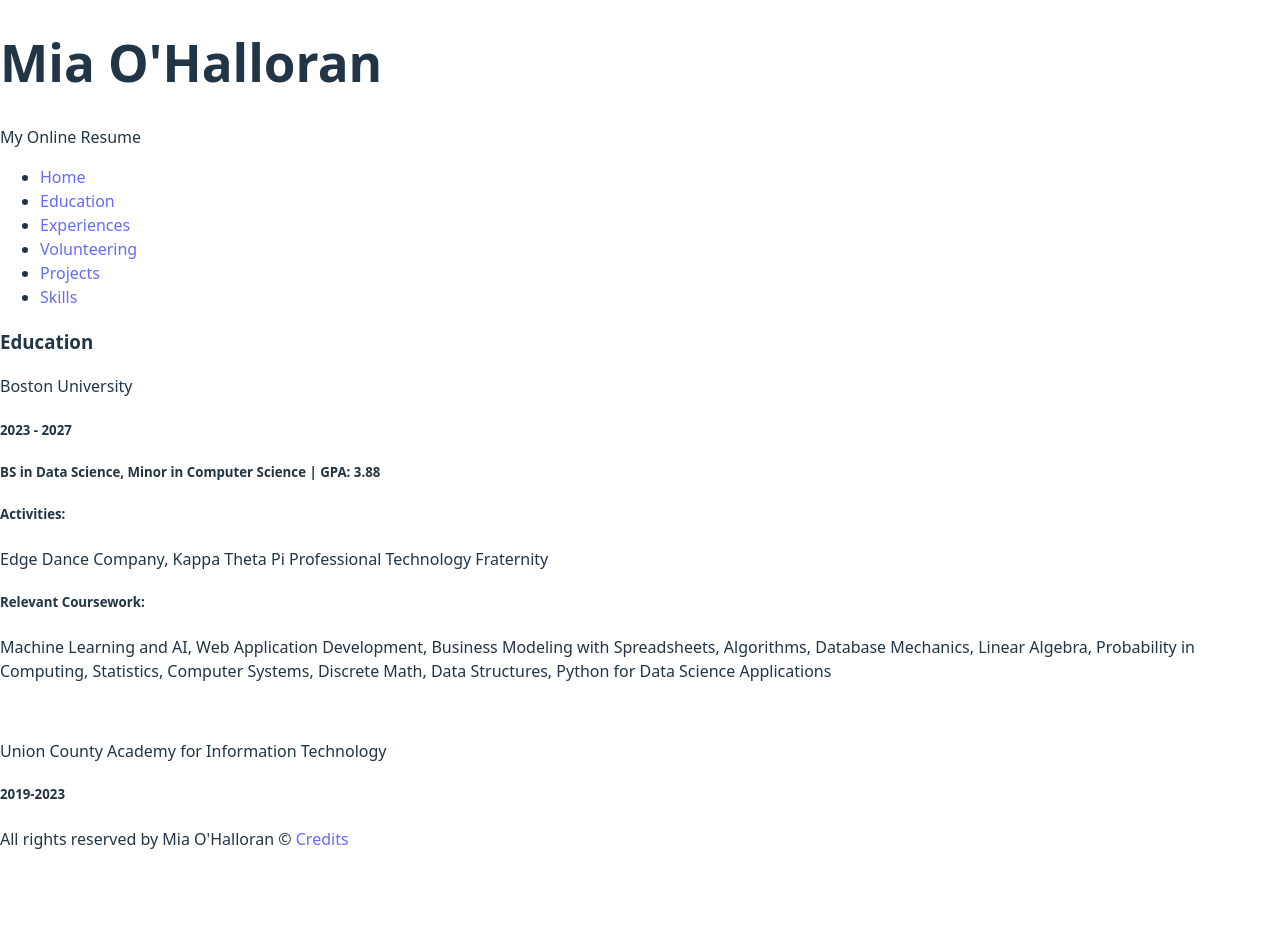
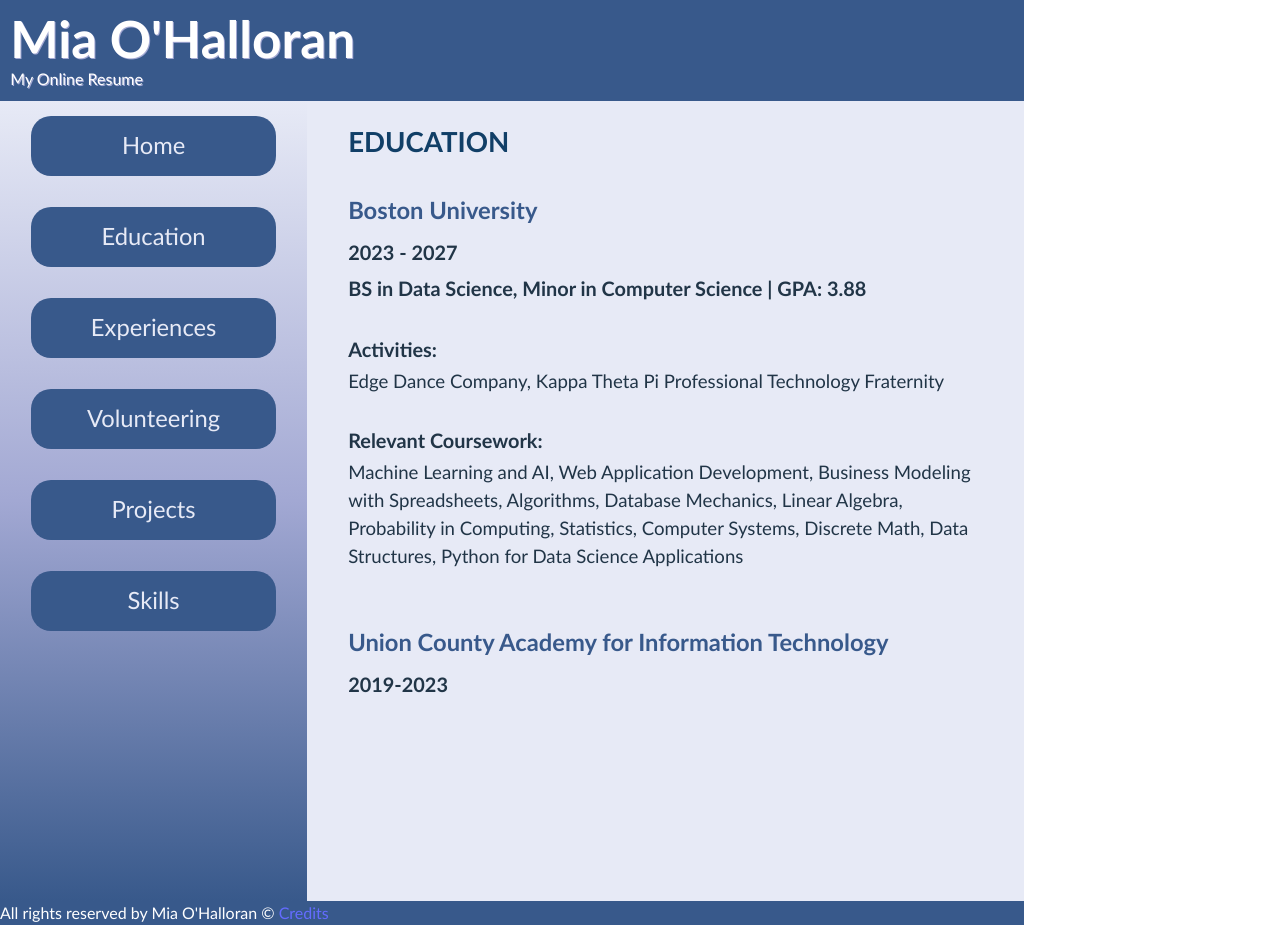
Before and after one commit to miaohall/mp-3, a React (Vite) app: page /education.html in a window 1280 px wide. Before the commit the page ends 867 px from the top, so only its background shows below. Built offline with nearby package versions, Linux system fonts and the light colour scheme; the HTML template or start-up script is replaced by a standard one.

Commit message:
styling edits

```diff
--- a/index.html
+++ b/index.html
@@ -4,7 +4,14 @@
     <meta charset="UTF-8" />
     <link rel="icon" type="image/svg+xml" href="/vite.svg" />
     <meta name="viewport" content="width=device-width, initial-scale=1.0" />
-    <title>mmp-3</title>
+    <style>
+      * {
+        margin: 0;
+        box-sizing: border-box;
+        font-family: 'Trebuchet MS', sans-serif;
+      }
+    </style>
+    <title>mp-3 | CS 391</title>
   </head>
   <body>
     <div id="root"></div>
--- a/package.json
+++ b/package.json
@@ -12,7 +12,8 @@
   "dependencies": {
     "react": "^19.2.0",
     "react-dom": "^19.2.0",
-    "react-router": "^7.13.1"
+    "react-router": "^7.13.1",
+    "styled-components": "^6.3.11"
   },
   "devDependencies": {
     "@eslint/js": "^9.39.1",
--- a/src/App.tsx
+++ b/src/App.tsx
@@ -8,12 +8,30 @@
 import Projects from "./components/mains/Projects.tsx";
 import Skills from "./components/mains/Skills.tsx";
 import Experiences from "./components/mains/Experiences.tsx";
+import styled from "styled-components";
+
+const WrapperStyle=styled.div`
+    width: 80vw;
+    margin: auto;
+    background-color: #e7eaf6;
+`;
+
+const ContainerStyle=styled.div`
+    width: 100%;
+    display: flex;
+    flex-direction: row;
+
+    @media screen and (max-width: 1000px) {
+        flex-direction: column;
+    }
+`;
 
 
 function Root(){
     return(
-        <>
+        <WrapperStyle>
             <Header/>
+            <ContainerStyle>
                 <Nav/>
                     <Routes>
                         <Route
@@ -41,8 +59,9 @@
                             element={<Skills/>}
                         />
                     </Routes>
+            </ContainerStyle>
             <Footer/>
-        </>
+        </WrapperStyle>
     )
 }
 
--- a/src/components/Footer.tsx
+++ b/src/components/Footer.tsx
@@ -1,9 +1,16 @@
 import {Link} from "react-router";
+import styled from "styled-components";
+
+const FooterStyle = styled.footer`
+    width: 100%;
+    background-color: #38598b;
+    color: white;
+`;
 
 export default function Footer() {
     return(
-        <footer>
+        <FooterStyle>
             <p> All rights reserved by Mia O'Halloran &#169; <Link to="">Credits</Link></p>
-        </footer>
+        </FooterStyle>
     );
 }
--- a/src/components/Header.tsx
+++ b/src/components/Header.tsx
@@ -1,10 +1,23 @@
+import styled from "styled-components";
+
+const HeaderStyle = styled.footer`
+    padding: 1%;
+    background-color: #38598b;
+    color: white;
+    text-shadow: 1px 1px #a2a8d3;
+
+    @media screen and (max-width: 1000px){
+        width: 100%;
+        text-align: center;
+    }
+`;
 
 
 export default function Header() {
     return(
-        <header>
+        <HeaderStyle>
             <h1>Mia O'Halloran</h1>
             <p>My Online Resume</p>
-        </header>
+        </HeaderStyle>
     );
 }
--- a/src/components/Nav.tsx
+++ b/src/components/Nav.tsx
@@ -1,17 +1,89 @@
 import {Link} from "react-router";
+import styled from "styled-components";
 
+const NavStyle = styled.nav`
+    width: 30%;
+    background-image: linear-gradient(to top, #38598b, #a2a8d3, #e7eaf6);
+
+    @media screen and (max-width: 1000px){
+        width: 100%;
+    }
+`;
+
+const ListStyle = styled.ul`
+    padding-left: 0;
+    list-style: none;
+    display: flex;
+    flex-direction: column;
+    align-items: center;
+
+    @media screen and (max-width: 1000px){
+        flex-direction: row;
+
+    }
+`;
+
+const ListItemStyle = styled.li`
+    background-color: #38598b;
+    margin: 5% auto;
+    width: 80%;
+    padding: 4%;
+    text-align: center;
+    border-radius: 20px;
+    box-sizing: border-box;
+
+    &:hover {
+        background-color: #a2a8d3;
+        border-style: solid;
+        border-color: #38598b;
+    }
+
+    @media screen and (max-width: 1000px){
+        width: 20%;
+        margin: 2% 1%;
+        padding: 2%;
+    }
+`;
+
+const LinkStyle = styled(Link)`
+    color: #e7eaf6;
+    font-size: calc(2px + 1.7vw);
+    text-decoration: none;
+
+    &:hover {
+        color: #38598b;
+        font-size: calc(2px + 1.7vw);
+        text-decoration: none;
+    }
+
+    @media screen and (max-width: 1000px){
+        font-size: calc(2px + 1.7vw);
+    }
+`;
 
 export default function Nav() {
     return(
-        <nav>
-            <ul>
-                <li><Link to="/">Home</Link></li>
-                <li><Link to="education.html">Education</Link></li>
-                <li><Link to="experiences.html">Experiences</Link></li>
-                <li><Link to="volunteer-work.html">Volunteering</Link></li>
-                <li><Link to="projects.html">Projects</Link></li>
-                <li><Link to="skills.html">Skills</Link></li>
-            </ul>
-        </nav>
+        <NavStyle>
+            <ListStyle>
+                <ListItemStyle>
+                    <li><LinkStyle to="/">Home</LinkStyle></li>
+                </ListItemStyle>
+                <ListItemStyle>
+                    <li><LinkStyle to="education.html">Education</LinkStyle></li>
+                </ListItemStyle>
+                <ListItemStyle>
+                    <li><LinkStyle to="experiences.html">Experiences</LinkStyle></li>
+                </ListItemStyle>
+                <ListItemStyle>
+                    <li><LinkStyle to="volunteer-work.html">Volunteering</LinkStyle></li>
+                </ListItemStyle>
+                <ListItemStyle>
+                    <li><LinkStyle to="projects.html">Projects</LinkStyle></li>
+                </ListItemStyle>
+                <ListItemStyle>
+                    <li><LinkStyle to="skills.html">Skills</LinkStyle></li>
+                </ListItemStyle>
+            </ListStyle>
+        </NavStyle>
     );
 }
--- a/src/components/mains/Education.tsx
+++ b/src/components/mains/Education.tsx
@@ -1,22 +1,67 @@
+import styled from "styled-components";
+
+const EduStyle = styled.div`
+    padding: 2% 4%;
+    text-align: left;
+    width: 70%;
+    height: 100vh;
+    display: flex;
+    background-color: #e7eaf6;
+    flex-direction: column;
+
+    @media screen and (max-width: 1000px){
+        width: 100%;
+    }
+`;
+
+const School = styled.div`
+    padding-top: 1%;
+    padding-bottom: 0.5%;
+    color: #38598b;
+    font-weight: bold;
+    font-size: calc(2px + 1.7vw);
+`;
+
+const PageTitle = styled.div`
+    color: #113f67;
+    font-weight: bold;
+    font-size: calc(2px + 2vw);
+`;
+
+const Subheaders = styled.div`
+    font-weight: bold;
+    font-size: calc(2px + 1.4vw);
+    padding-top: 1%;
+`;
+
+const Content = styled.div`
+    padding-top: 0.5%;
+    font-size: calc(2px + 1.3vw);
+`;
+
 export default function Education() {
     return (
-        <main>
-            <div id="content">
-                <h3>Education</h3>
-                <p className="school">Boston University</p>
-                <h5>2023 - 2027</h5>
-                <h5>BS in Data Science, Minor in Computer Science | GPA: 3.88</h5>
-                <h5>Activities:</h5>
-                <p className="edu_subtext">Edge Dance Company, Kappa Theta Pi Professional Technology Fraternity</p>
-                <h5>Relevant Coursework:</h5>
-                <p className="edu_subtext">Machine Learning and AI, Web Application Development, Business Modeling with
+        <EduStyle>
+            <div>
+                <PageTitle>EDUCATION</PageTitle>
+                <br/>
+                <School>Boston University</School>
+                <Subheaders>2023 - 2027</Subheaders>
+                <Subheaders>BS in Data Science, Minor in Computer Science | GPA: 3.88</Subheaders>
+                <br/>
+                <Subheaders>Activities:</Subheaders>
+                <Content>Edge Dance Company, Kappa Theta Pi Professional Technology Fraternity</Content>
+                <br/>
+                <Subheaders>Relevant Coursework:</Subheaders>
+                <Content>Machine Learning and AI, Web Application Development, Business Modeling with
                     Spreadsheets, Algorithms, Database Mechanics,
                     Linear Algebra, Probability in Computing, Statistics, Computer Systems, Discrete Math, Data
-                    Structures, Python for Data Science Applications </p>
+                    Structures, Python for Data Science Applications </Content>
                 <br/>
-                <p className="school">Union County Academy for Information Technology</p>
-                <h5>2019-2023</h5>
+                <br/>
+                <School>Union County Academy for Information Technology</School>
+                <Subheaders>2019-2023</Subheaders>
             </div>
-        </main>
+        </EduStyle>
     );
 }
--- a/src/components/mains/Home.tsx
+++ b/src/components/mains/Home.tsx
@@ -1,9 +1,39 @@
-/*insert headshot into public*/
+import styled from "styled-components";
+
+const MainStyle = styled.main`
+    width: 70%;
+    display: flex;
+    flex-direction: column;
+    text-align: center;
+    align-items: center;
+    height: 100vh;
+    padding: 2% 4%;
+    font-size: calc(2px + 1.5vw);
+
+    @media screen and (max-width: 1000px){
+        width: 100%;
+    }
+`;
+
+/*fix headshot dimensions*/
+const SizeImg = styled.img`
+    max-width: 40%;
+    max-height: 55%;
+    margin: 4%;
+`;
+
+const WelcomeText = styled.div`
+    color: #113f67;
+    font-weight: bold;
+    font-size: calc(2px + 1.7vw);
+`;
+
+
 export default function Home() {
     return (
-        <main>
-            <h3 id="welcome">Welcome! A little bit about me...</h3>
-            <img src="../../../public/headshot.jpg" alt="Mia O'Halloran"/>
+        <MainStyle>
+            <WelcomeText>Welcome! A little bit about me...</WelcomeText>
+            <SizeImg src="../../../public/headshot.jpg" alt="Mia O'Halloran"/>
             <p>
                 My name is Mia O'Halloran and I am a junior at Boston University studying Data Science and minoring in
                 Computer Science.
@@ -12,6 +42,6 @@
                 I am interested in pursuing data analytics, UI/UX design or Web dev.
                 In my free time, I love dance, photography, museums, architecture, interior design and exploring Boston!
             </p>
-        </main>
+        </MainStyle>
     );
 }
--- a/src/components/mains/Projects.tsx
+++ b/src/components/mains/Projects.tsx
@@ -29,7 +29,7 @@
                 <br/>
                 <label htmlFor="second-number">Second Number:</label>
                 <input type="text" id="second-number"/>
-                {/*insert headshot into public
+                {/*
                 <br/>
                 <button onClick="addition()">+</button>
                 <button onClick="minus()">-</button>
```
Also changed, not shown: 1 other file (tests, documents, lock files or other folders). Lines whose indentation alone changed are shown as unchanged.
